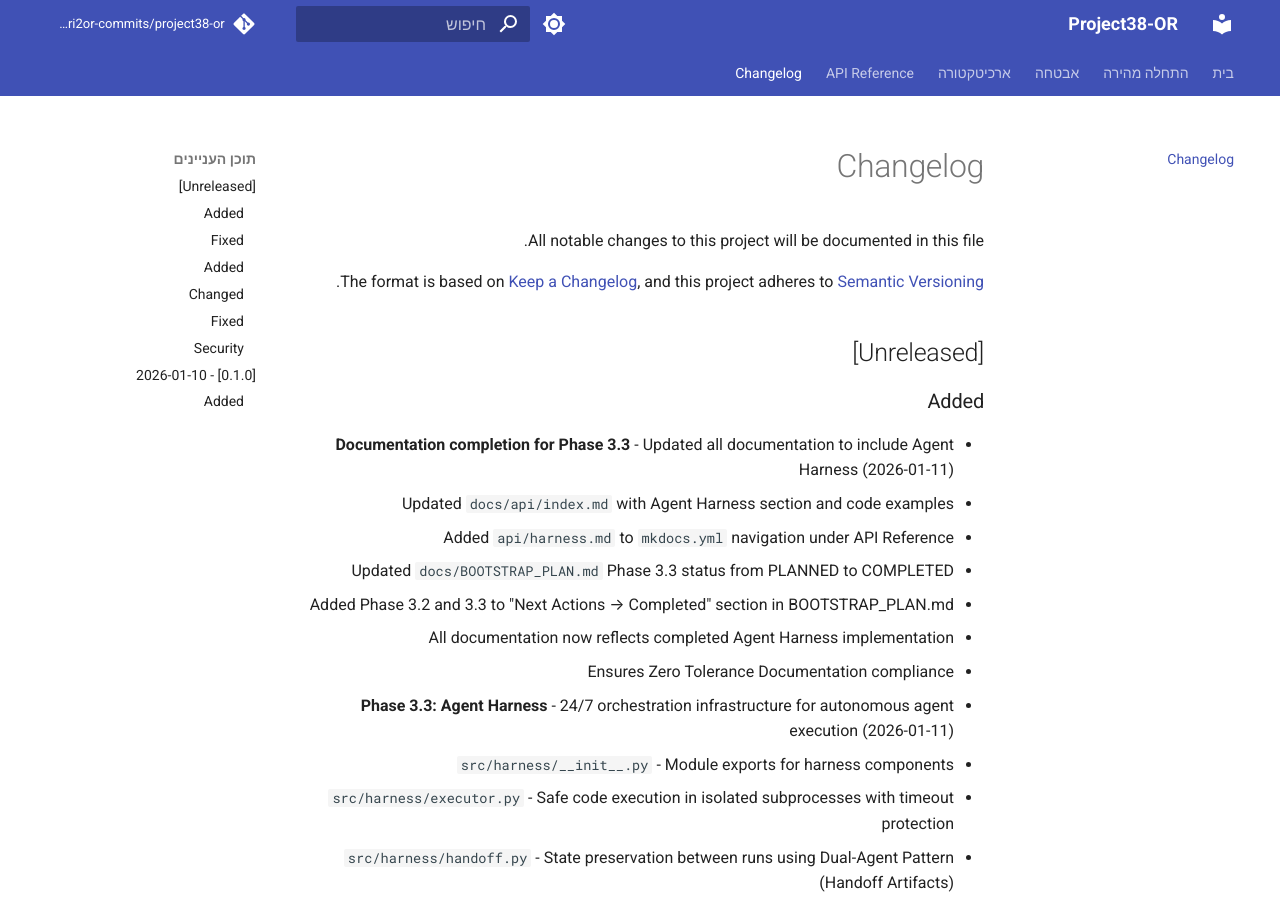
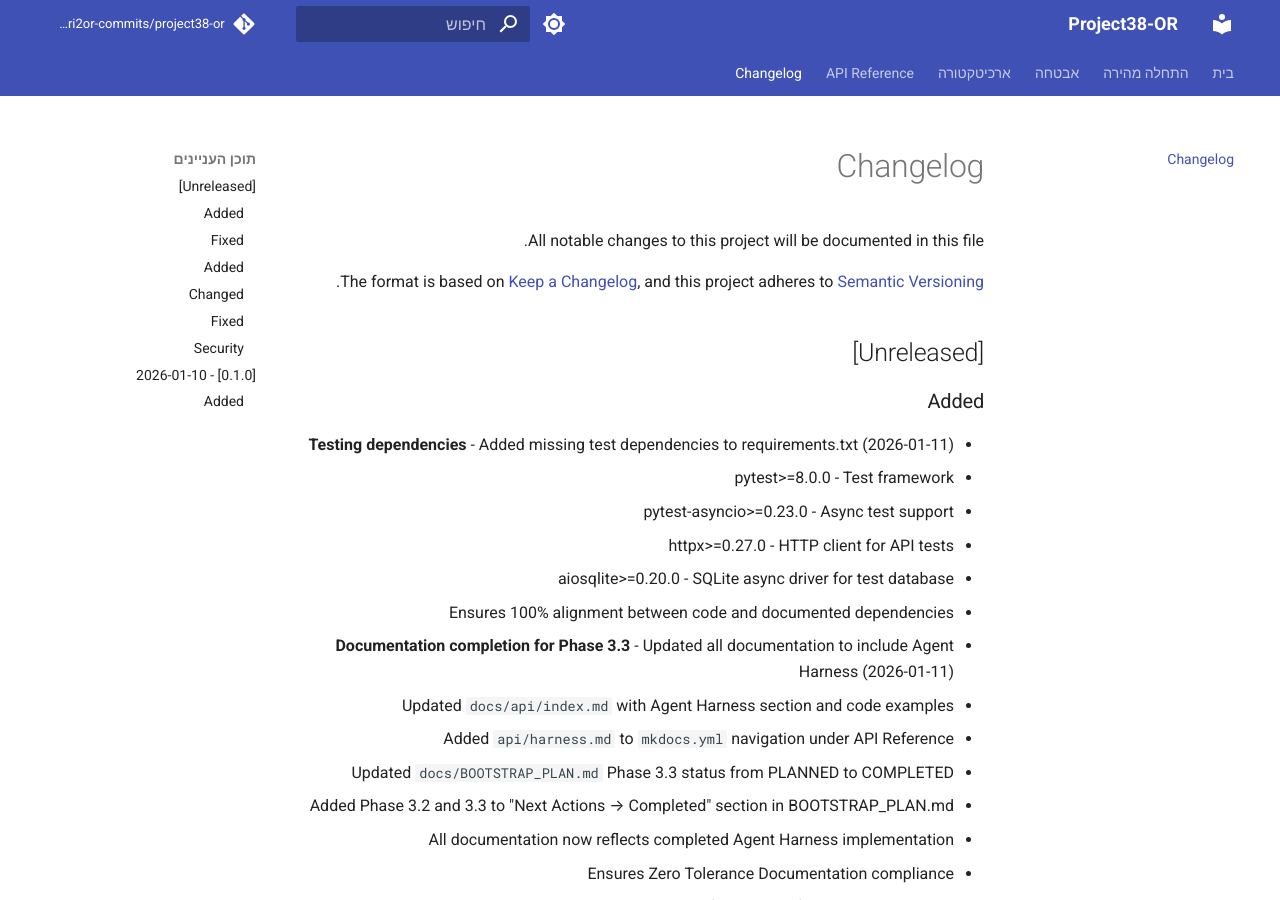
Before and after one commit to edri2or-commits/project38-or, an MkDocs documentation site: the page built from docs/changelog.md, in a window 1280 px wide and 900 px high. Built offline with MkDocs 1.6.1 and Material for MkDocs 9.7.7, drawn with Linux system fonts in a browser that asks for light colours; comment, search, counter and statistics services are not loaded.

Commit message:
fix(deps): add missing testing dependencies to requirements.txt
Add test dependencies that were used in code but missing from
requirements.txt:
- pytest>=8.0.0 - Test framework
- pytest-asyncio>=0.23.0 - Async test support
- httpx>=0.27.0 - HTTP client for API tests
- aiosqlite>=0.20.0 - SQLite async driver for test database

This ensures 100% alignment between code imports and documented
dependencies, meeting Zero Tolerance Documentation standards.

Verified with comprehensive alignment check:
✅ All dependencies documented
✅ All files present
✅ Documentation updated
✅ Code style compliant
✅ Build passes

```diff
--- a/docs/changelog.md
+++ b/docs/changelog.md
@@ -8,6 +8,12 @@ and this project adheres to [Semantic Versioning](https://semver.org/spec/v2.0.0
 ## [Unreleased]
 
 ### Added
+- **Testing dependencies** - Added missing test dependencies to requirements.txt (2026-01-11)
+  - pytest>=8.0.0 - Test framework
+  - pytest-asyncio>=0.23.0 - Async test support
+  - httpx>=0.27.0 - HTTP client for API tests
+  - aiosqlite>=0.20.0 - SQLite async driver for test database
+  - Ensures 100% alignment between code and documented dependencies
 - **Documentation completion for Phase 3.3** - Updated all documentation to include Agent Harness (2026-01-11)
   - Updated `docs/api/index.md` with Agent Harness section and code examples
   - Added `api/harness.md` to `mkdocs.yml` navigation under API Reference
--- a/requirements.txt
+++ b/requirements.txt
@@ -23,3 +23,9 @@ jinja2>=3.1.0
 # Agent Harness (Phase 3.3)
 apscheduler>=3.10.0
 psutil>=5.9.0
+
+# Testing dependencies
+pytest>=8.0.0
+pytest-asyncio>=0.23.0
+httpx>=0.27.0
+aiosqlite>=0.20.0
```
